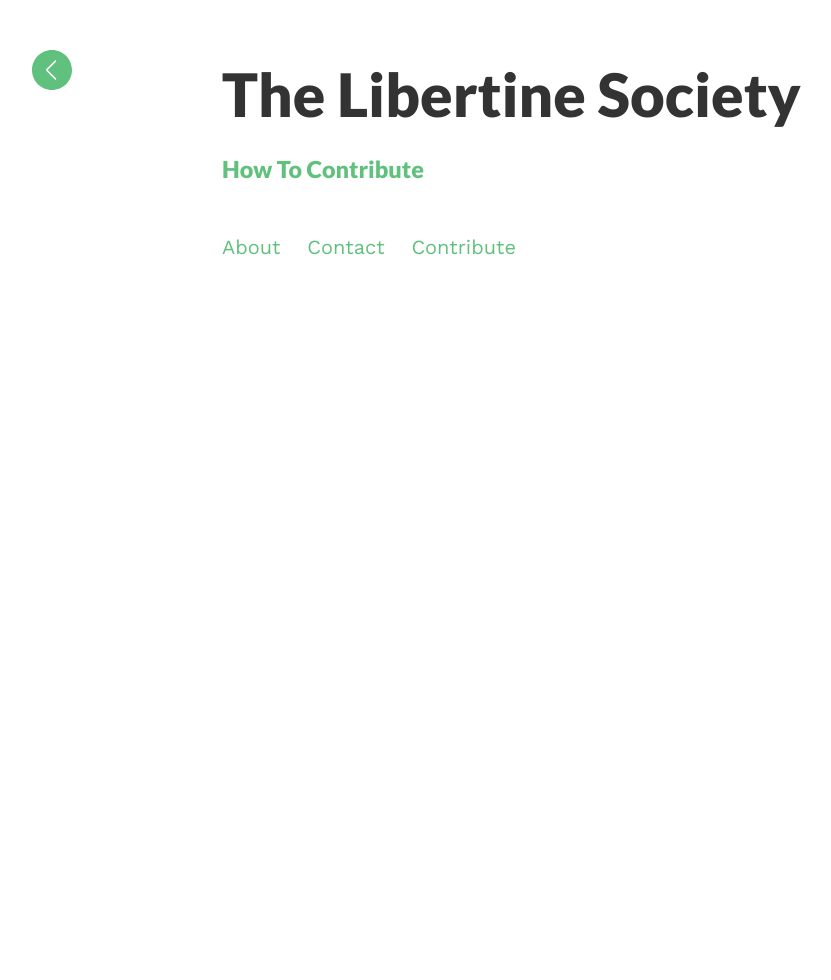
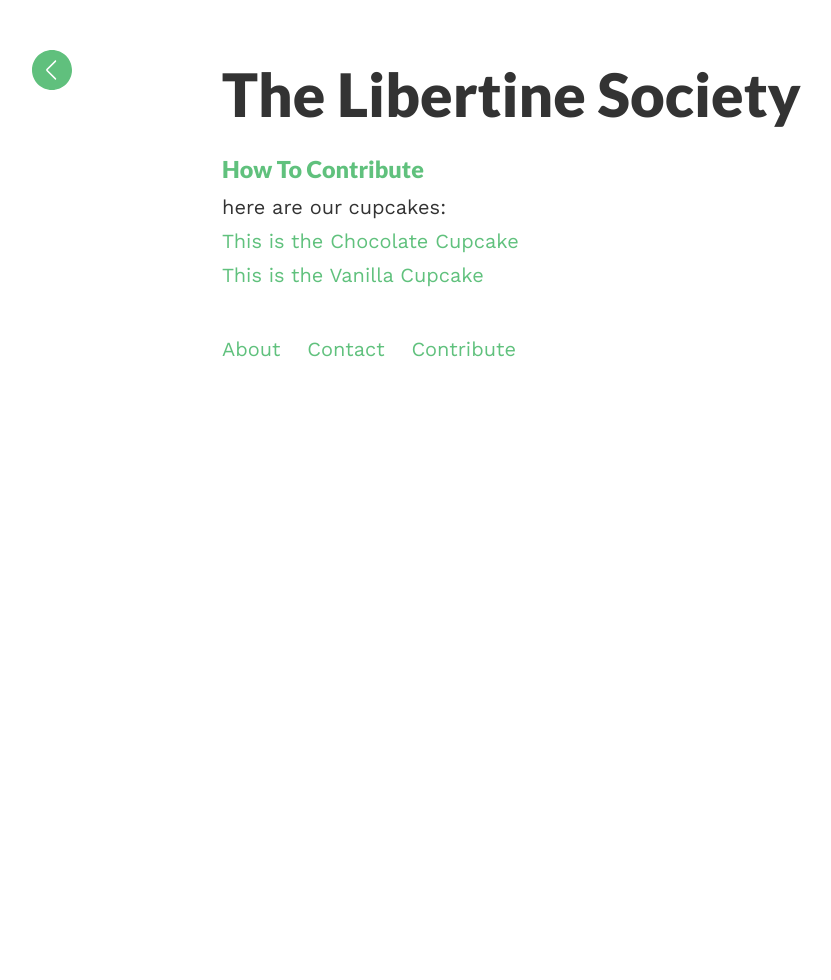
Before and after one commit to thelibertinesociety/thelibertinesociety.github.io, a Jekyll site: the page built from index.html, in a window 1280 px wide. Shown: the whole page, without its empty margins (18-849 px from the left). Built offline with Jekyll 4.4.1, drawn with Linux system fonts in a browser that asks for light colours.

Commit message:
I added the 'cupcakes' collection

```diff
--- a/_config.yml
+++ b/_config.yml
@@ -33,6 +33,9 @@ compress_html:
   profile: false
   startings: []
 
+collections:
+  cupcakes:
+    output: true
 
 sass:
  style: compressed
--- /dev/null
+++ b/_cupcakes/vanilla.md
@@ -0,0 +1,8 @@
+---
+title: This is the Vanilla Cupcake
+layout: post
+permalink: /cupcakes/vanilla/
+published: true
+---
+
+We now have chocolate cupcakes!
--- a/index.html
+++ b/index.html
@@ -5,3 +5,9 @@ layout: default
 {% for post in site.posts %}
 <h3><a href="{{post.url | prepend: site.baseurl}}">{{post.title}}</a></h3>
 {% endfor %}
+
+here are our cupcakes:
+{% for x in site.cupcakes %}
+<br>
+<a href="{{x.url | prepend: site.baseurl}}">{{x.title}}</a>
+{% endfor %}
```
Also changed, not shown: _cupcakes/chocolate.md (added, +16 -0 lines).
